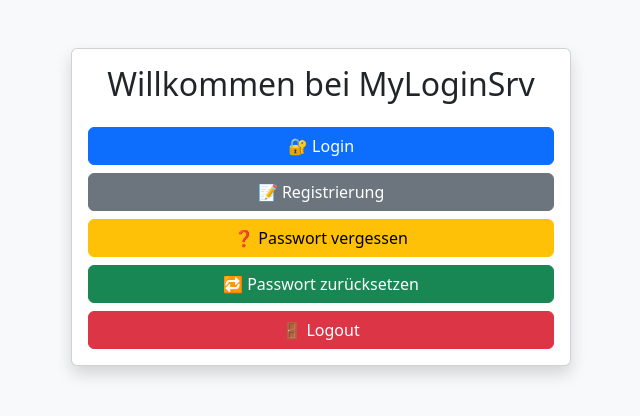
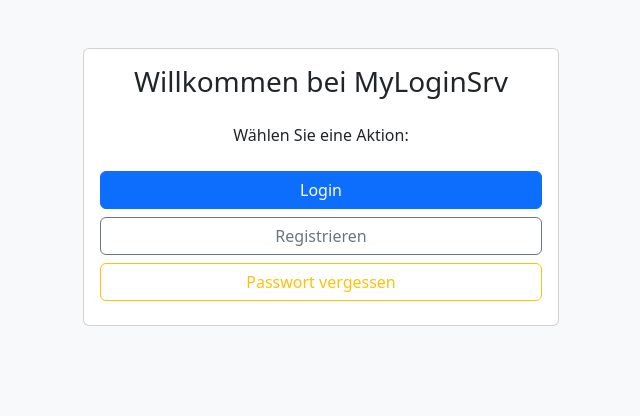
Before and after one commit to DerEchteTom/MyLoginServer, a PHP site: page / in a window 1280 px wide. Shown: the top 416 px of the page, without its empty margins (319-959 px from the left). Run offline with PHP 8.4, Linux system fonts and the light colour scheme.

Commit message:
Update index.php

```diff
--- a/myloginsrv/index.php
+++ b/myloginsrv/index.php
@@ -1 +1,26 @@
-<!DOCTYPE html><html><head><title>Startseite</title><link href="https://cdn.jsdelivr.net/npm/bootstrap@5.3.3/dist/css/bootstrap.min.css" rel="stylesheet"></head><body class="bg-light"><div class="container py-5"><div class="card shadow mx-auto" style="max-width: 500px;"><div class="card-body text-center"><h2 class="mb-4">Willkommen bei MyLoginSrv</h2><div class="d-grid gap-2"><a href="login.php" class="btn btn-primary">🔐 Login</a><a href="register.php" class="btn btn-secondary">📝 Registrierung</a><a href="forgot.php" class="btn btn-warning">❓ Passwort vergessen</a><a href="reset.php" class="btn btn-success">🔁 Passwort zurücksetzen</a><a href="logout.php" class="btn btn-danger">🚪 Logout</a></div></div></div></div></body></html>
+<?php session_start(); ?>
+<!DOCTYPE html>
+<html lang="de">
+<head>
+    <meta charset="UTF-8">
+    <title>MyLoginSrv Startseite</title>
+    <link href="https://cdn.jsdelivr.net/npm/bootstrap@5.3.3/dist/css/bootstrap.min.css" rel="stylesheet">
+</head>
+<body class="bg-light">
+<div class="container mt-5" style="max-width: 500px;">
+    <div class="card">
+        <div class="card-body text-center">
+            <h3 class="mb-4">Willkommen bei MyLoginSrv</h3>
+            <p class="mb-4">Wählen Sie eine Aktion:</p>
+            <a href="login.php" class="btn btn-primary w-100 mb-2">Login</a>
+            <a href="register.php" class="btn btn-outline-secondary w-100 mb-2">Registrieren</a>
+            <a href="forgot.php" class="btn btn-outline-warning w-100 mb-2">Passwort vergessen</a>
+            <?php if (isset($_SESSION['user'])): ?>
+                <a href="admin.php" class="btn btn-success w-100 mb-2">Adminbereich</a>
+                <a href="logout.php" class="btn btn-danger w-100">Logout</a>
+            <?php endif; ?>
+        </div>
+    </div>
+</div>
+</body>
+</html>
```
